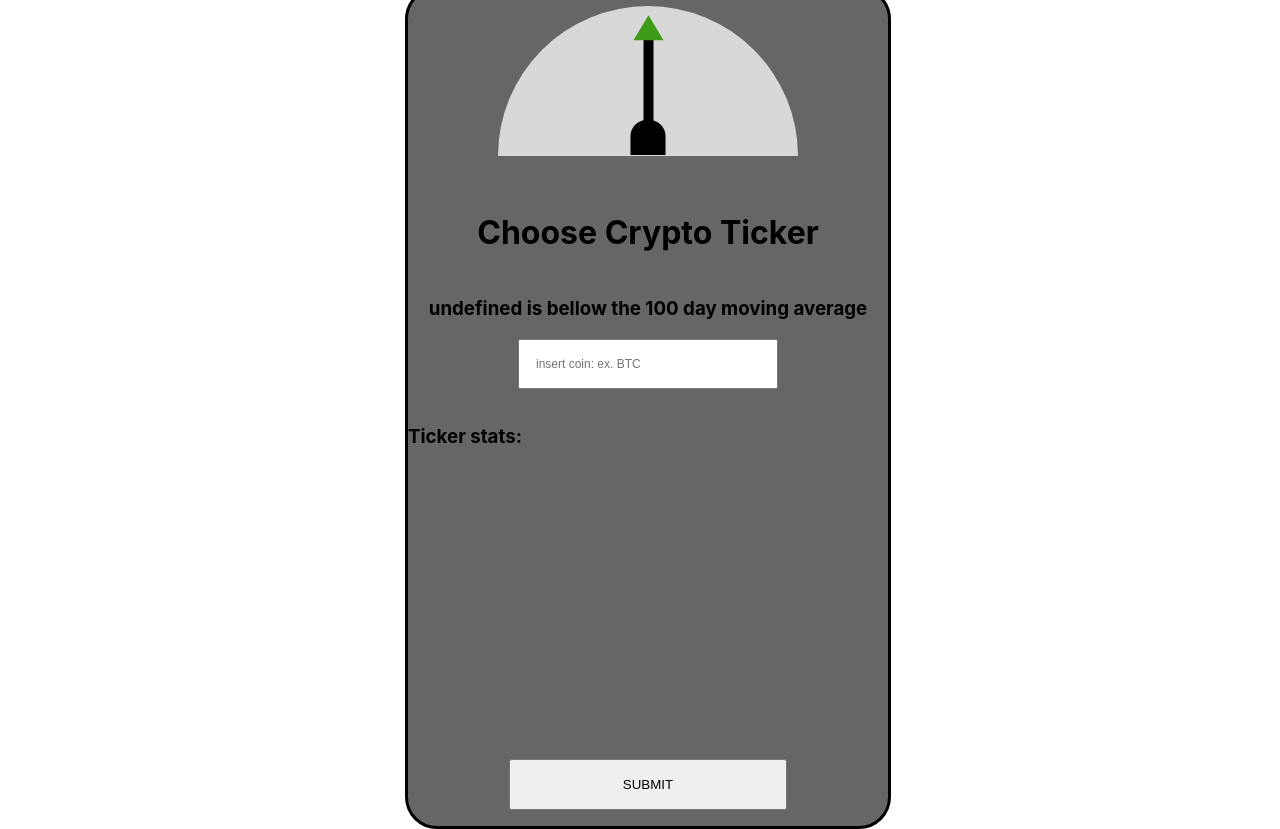
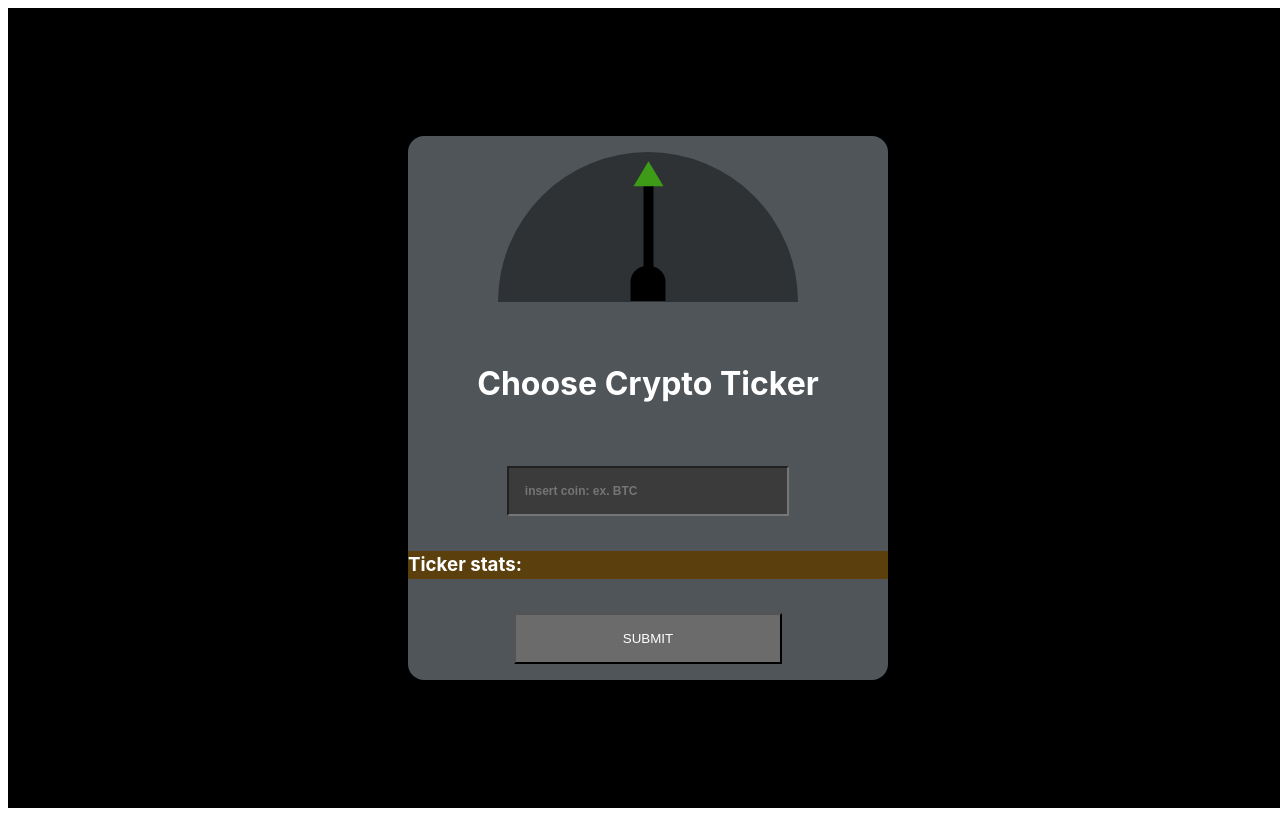
Before and after one commit to coleodevv/crypto-buy-meter, a Svelte app: page / in a window 1280 px wide. Built offline with nearby package versions, Linux system fonts and the light colour scheme.

Commit message:
final version finished waiting for deployment

```diff
--- a/src/App.svelte
+++ b/src/App.svelte
@@ -19,5 +19,6 @@
     display: flex;
     justify-content: center;
     align-items: center;
+    background-color: rgb(0, 0, 0);
   }
 </style>
--- a/src/components/BuySell.svelte
+++ b/src/components/BuySell.svelte
@@ -85,9 +85,8 @@
     <div id="bottomline"></div>
   </div>
   <div id="divme">
-    <h1>{buyOrSell}</h1>
+    <h1 id="buysellstring">{buyOrSell}</h1>
   </div>
-  <h3 id="secretmessage">{inputCoinString} is bellow the 100 day moving average</h3>
   <div id="divme">
     <input
       placeholder="insert coin: ex. BTC"
@@ -99,7 +98,7 @@
     />
   </div>
   <div id="statsbox">
-    <h3>Ticker stats:</h3>
+    <h3 id="statsbox-title">Ticker stats:</h3>
     {#each Object.entries(stats) as [type, data]}
       <h1 id="stat">{type.toLowerCase()} : {data}</h1>
     {/each}
@@ -113,13 +112,16 @@
 
 <style>
   #rootcontainer {
-    border-style: solid;
-    border-radius: 2rem;
-    background-color: rgb(102, 102, 102);
+    border-radius: 1rem;
+    background-color: #4f5559;
   }
   #statsbox {
     width: 30rem;
-    height: 20rem;
+    background-color: #5b3f0c;
+    color: white;
+  }
+  #statsbox-title {
+    color: white;
   }
   #stat {
     font-size: 1rem;
@@ -141,10 +143,14 @@
     align-items: center;
     padding: 1rem;
   }
+  #buysellstring {
+    color: black;
+    padding: 0.3rem;
+  }
   #roundtop {
     width: 300px;
     height: 150px;
-    background-color: rgb(216, 216, 216);
+    background-color: #2e3234;
     border-radius: 10rem 10rem 0 0;
   }
   #anchorsquare {
@@ -186,12 +192,21 @@
     bottom: 20px;
   }
   #userstockinput {
-    width: 50%;
+    width: 55%;
     padding: 1rem;
+    background-color: #3b3b3b;
+    font-weight: 700;
+    color: white;
   }
   #submitbutton {
-    width: 62%;
-    padding: 1rem;
+    width: 60%;
+    padding: 1rem 1rem;
+    font-weight: 400;
+    background-color: #6b6b6b;
+    color: white;
+  }
+  #buysellstring {
+    color: white;
   }
   #userstockinput {
     font-size: 12px;
```
Also changed, not shown: 3 other files (tests, documents, lock files or other folders).
